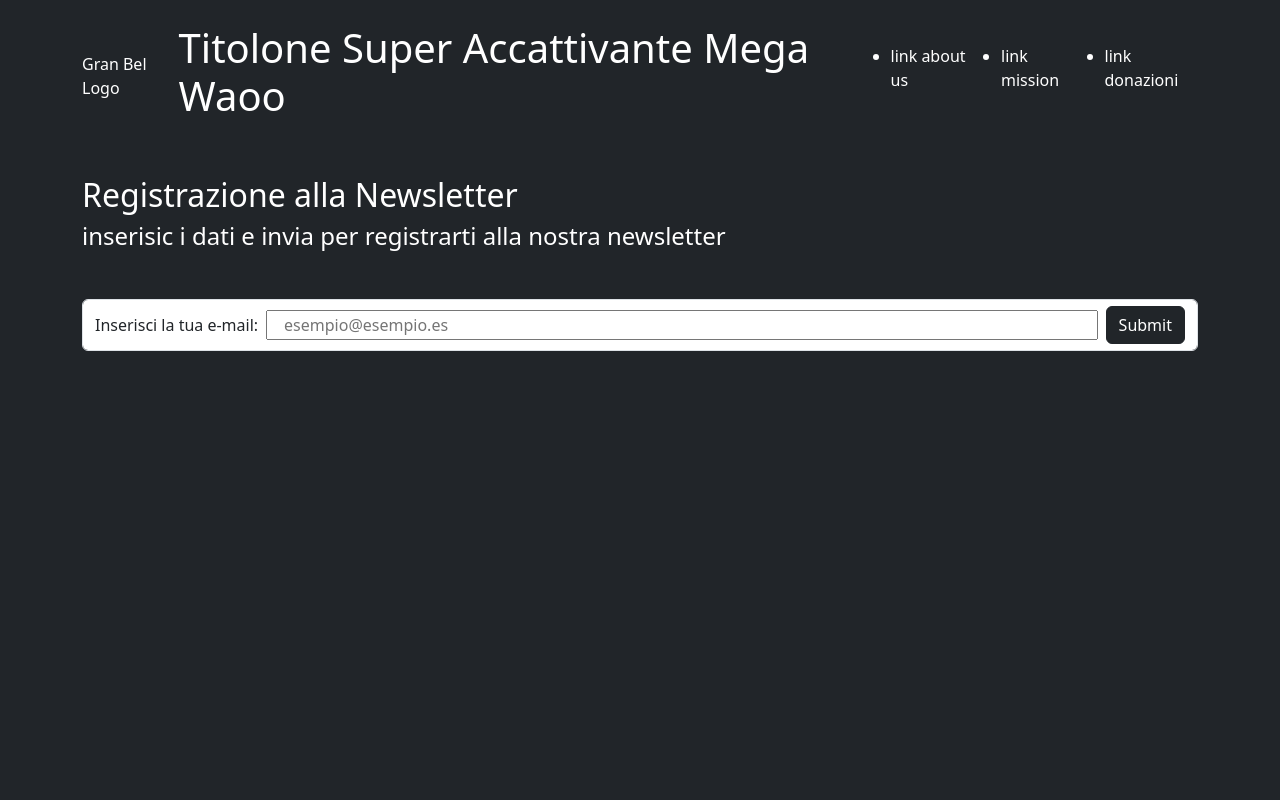
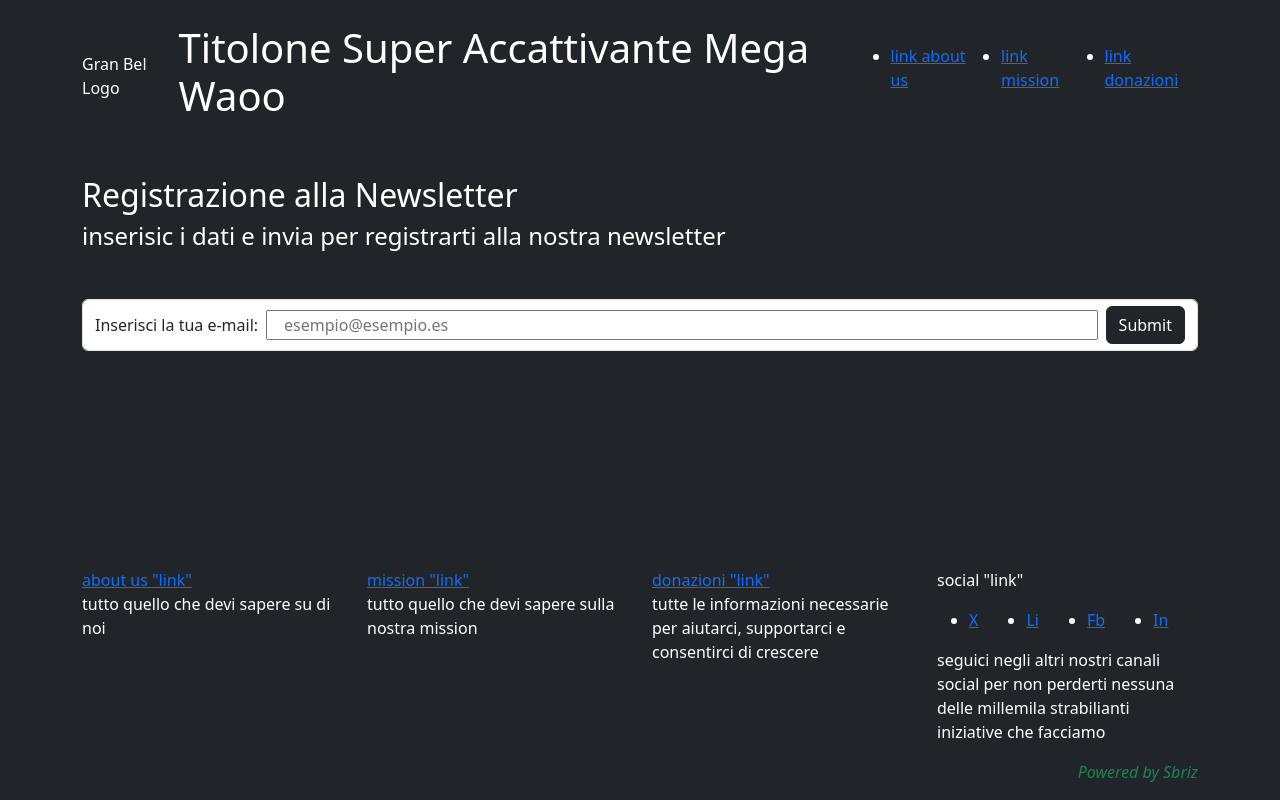
Before and after one commit to fabrizio-scorza/php-iscrizione-newsletter, a PHP site: page / in a window 1280 px wide. Run offline with PHP 8.4, Linux system fonts and the light colour scheme.

Commit message:
FEAT -footer

```diff
--- a/index.php
+++ b/index.php
@@ -20,11 +20,11 @@ if ($email == !null) {
     <link href="https://cdn.jsdelivr.net/npm/bootstrap@5.3.3/dist/css/bootstrap.min.css" rel="stylesheet" integrity="sha384-QWTKZyjpPEjISv5WaRU9OFeRpok6YctnYmDr5pNlyT2bRjXh0JMhjY6hW+ALEwIH" crossorigin="anonymous">
 </head>
 
-<body class="bg-dark">
+<body class="bg-dark d-flex flex-column vh-100">
     <?php
     include __DIR__ . '/partials/template/header.php';
     ?>
-    <div class="container">
+    <div class="container flex-grow-1">
         <div class="text-white my-5">
             <h2>Registrazione alla Newsletter</h2>
             <h4>inserisic i dati e invia per registrarti alla nostra newsletter</h4>
@@ -52,6 +52,9 @@ if ($email == !null) {
         }
         ?>
     </div>
+    <?php
+    include __DIR__ . '/partials/template/footer.php';
+    ?>
 </body>
 
 </html>
--- a/partials/template/footer.php
+++ b/partials/template/footer.php
@@ -0,0 +1,29 @@
+<footer>
+    <div class="container text-white mt-5">
+        <div class="row">
+            <div class="col">
+                <a href="">about us "link" </a>
+                <p>tutto quello che devi sapere su di noi</p>
+            </div>
+            <div class="col">
+                <a href=""> mission "link"</a>
+                <p>tutto quello che devi sapere sulla nostra mission</p>
+            </div>
+            <div class="col">
+                <a href="">donazioni "link"</a>
+                <p>tutte le informazioni necessarie per aiutarci, supportarci e consentirci di crescere</p>
+            </div>
+            <div class="col">
+                <p>social "link"</p>
+                <ul class="d-flex gap-5">
+                    <li><a href="">X</a></li>
+                    <li><a href="">Li</a></li>
+                    <li><a href="">Fb</a></li>
+                    <li><a href="">In</a></li>
+                </ul>
+                <p>seguici negli altri nostri canali social per non perderti nessuna delle millemila strabilianti iniziative che facciamo</p>
+            </div>
+        </div>
+        <p class="text-success text-end fst-italic fs-6">Powered by Sbriz</p>
+    </div>
+</footer>
--- a/partials/template/header.php
+++ b/partials/template/header.php
@@ -8,9 +8,9 @@
                 <h1> Titolone Super Accattivante Mega Waoo</h1>
             </div>
             <ul class="d-flex gap-4">
-                <li>link about us</li>
-                <li>link mission</li>
-                <li>link donazioni</li>
+                <li><a href="">link about us</a></li>
+                <li><a href="">link mission</a></li>
+                <li><a href="">link donazioni</a></li>
             </ul>
         </nav>
     </div>
```
